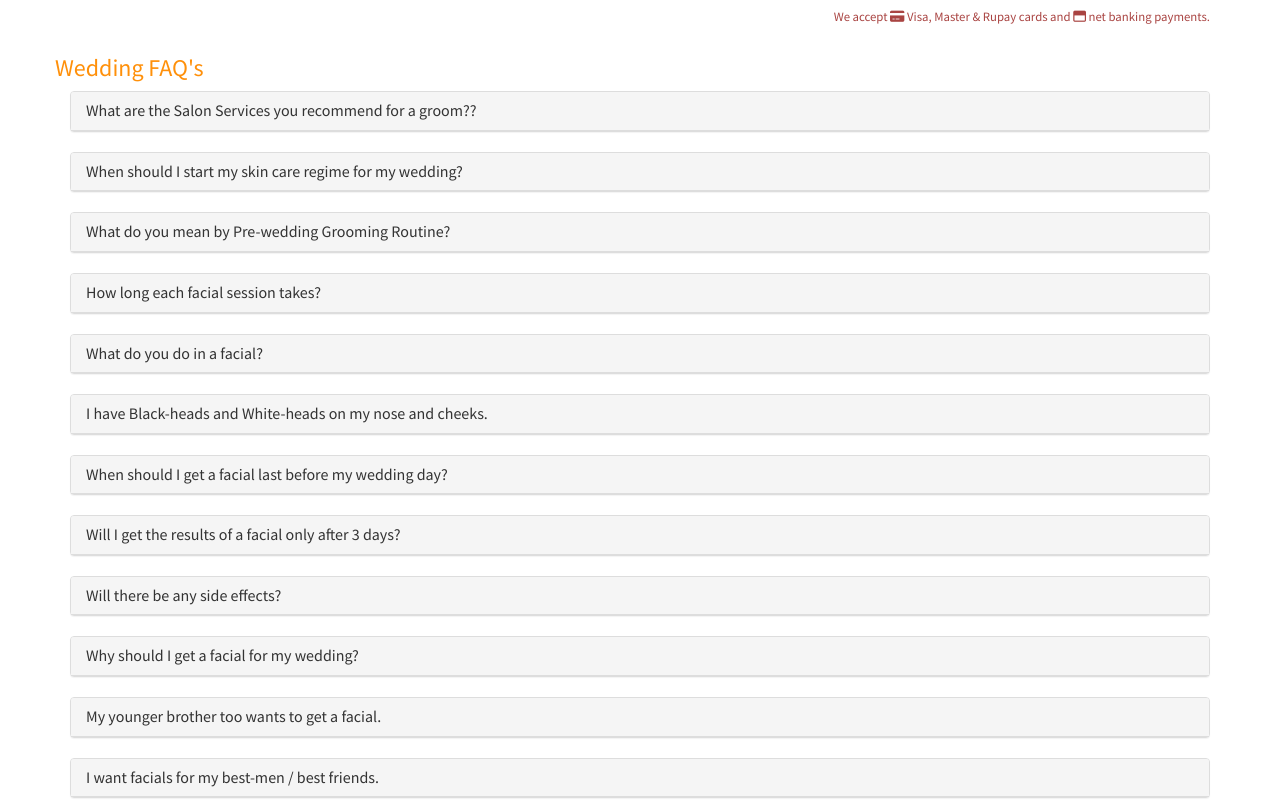
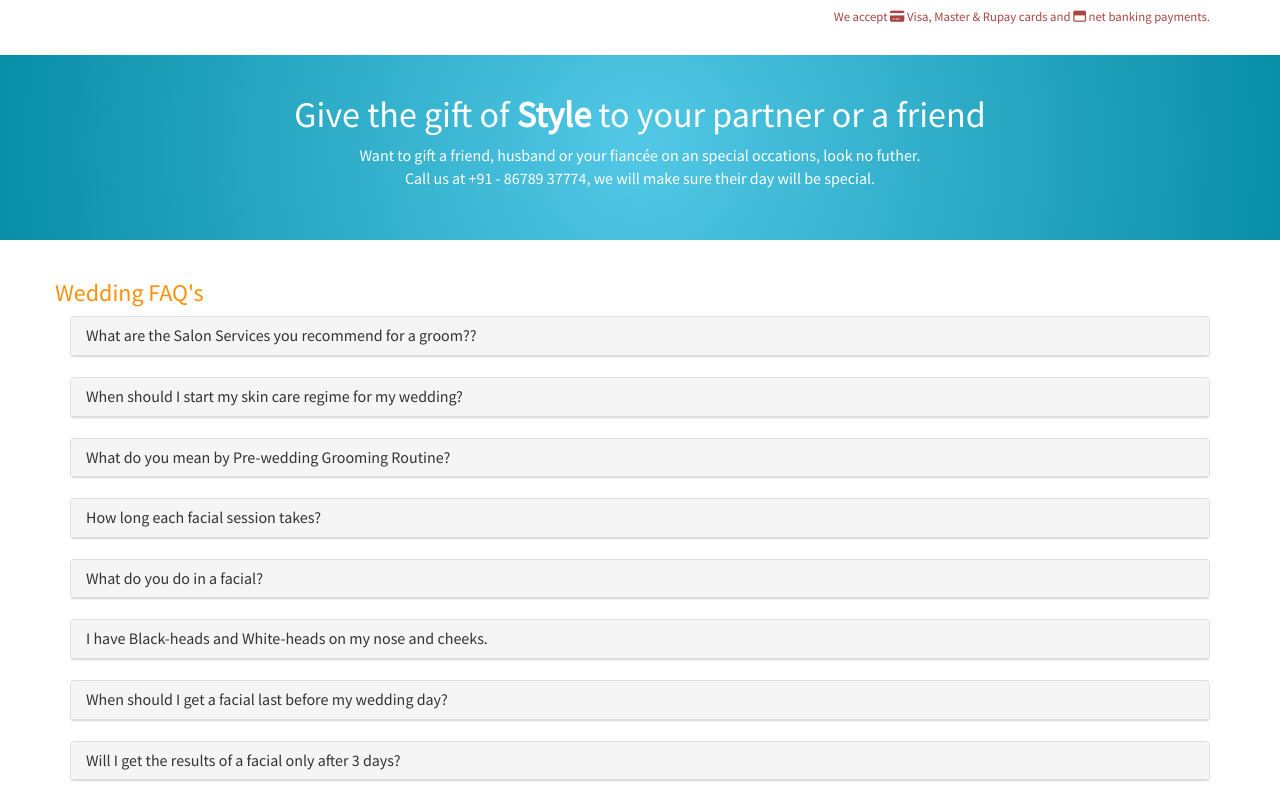
Before and after one commit to pranavsolutions/Studio44, a plain HTML site: page mens-groom-wedding-makeup-facial-chennai.html in a window 1280 px wide. Shown: the part 1137-1937 px from the top of the page. Drawn offline with nearby package versions, Linux system fonts and the light colour scheme.

Commit message:
added gift a friend call out banner

```diff
--- a/assets/standard-styles.css
+++ b/assets/standard-styles.css
@@ -57,6 +57,9 @@
 /*************************************/
 
 /*Margin*/
+.m-nm{
+    margin: 0px;
+}
 .m-sm{
     margin: 10px;
 }
@@ -132,6 +135,9 @@
 /***************PADDING***************/
 /*************************************/
 /*Padding*/
+.p-np{
+    padding: 0px;
+}
 .p-sm{
     padding: 10px;
 }
--- a/assets/styles.css
+++ b/assets/styles.css
@@ -85,6 +85,8 @@ p::selection { background-color:#ffb153; color: #fff; }
     padding: 20px 0px 40px 0px;
     background: radial-gradient(circle farthest-side,#52c8e6,#098fa8);
     text-align: center;
+    color: #fff;
+    font-size: 16px;
 }
 .call-to-action h1,
 .call-to-action h2,
@@ -94,6 +96,10 @@ p::selection { background-color:#ffb153; color: #fff; }
 .call-to-action h6{
     color: #fff;
 }
+.call-to-action a{
+    color: #fff;
+}
+
 .user-reviews{
     padding: 40px 0 40px 0;
     text-align: center;
--- a/mens-groom-wedding-makeup-facial-chennai.html
+++ b/mens-groom-wedding-makeup-facial-chennai.html
@@ -148,6 +148,17 @@
                     <small><p class="text-right text-danger">We accept <i class="fa fa-credit-card-alt"></i> Visa, Master & Rupay cards and <i class="fa fa-window-maximize"></i> net banking payments.</p></small>
                 </div>
             </div>
+      </div>
+      <div class="call-to-action" style="width:100%;">
+            <div class="container">
+                <div class="row">
+                        <h1>Give the gift of <b>Style</b> to your partner or a friend</h1>
+                        <p>Want to gift a friend, husband or your fiancée on an special occations, look no futher. <br>
+                        Call us at <a href="tel:+918678937774">+91 - 86789 37774</a>, we will make sure their day will be special. </p>
+                </div>
+            </div>
+        </div>
+      <div class="container">
             <div class="row mb-exl">
                   <h3>Wedding FAQ's</h3>
                    <div class="main col-md-12">
```
Also changed, not shown: studio44-mens-salon-spa-contact.html (+9 -0 lines), studio44-salon-spa-men-locations.html (+14 -4 lines).
